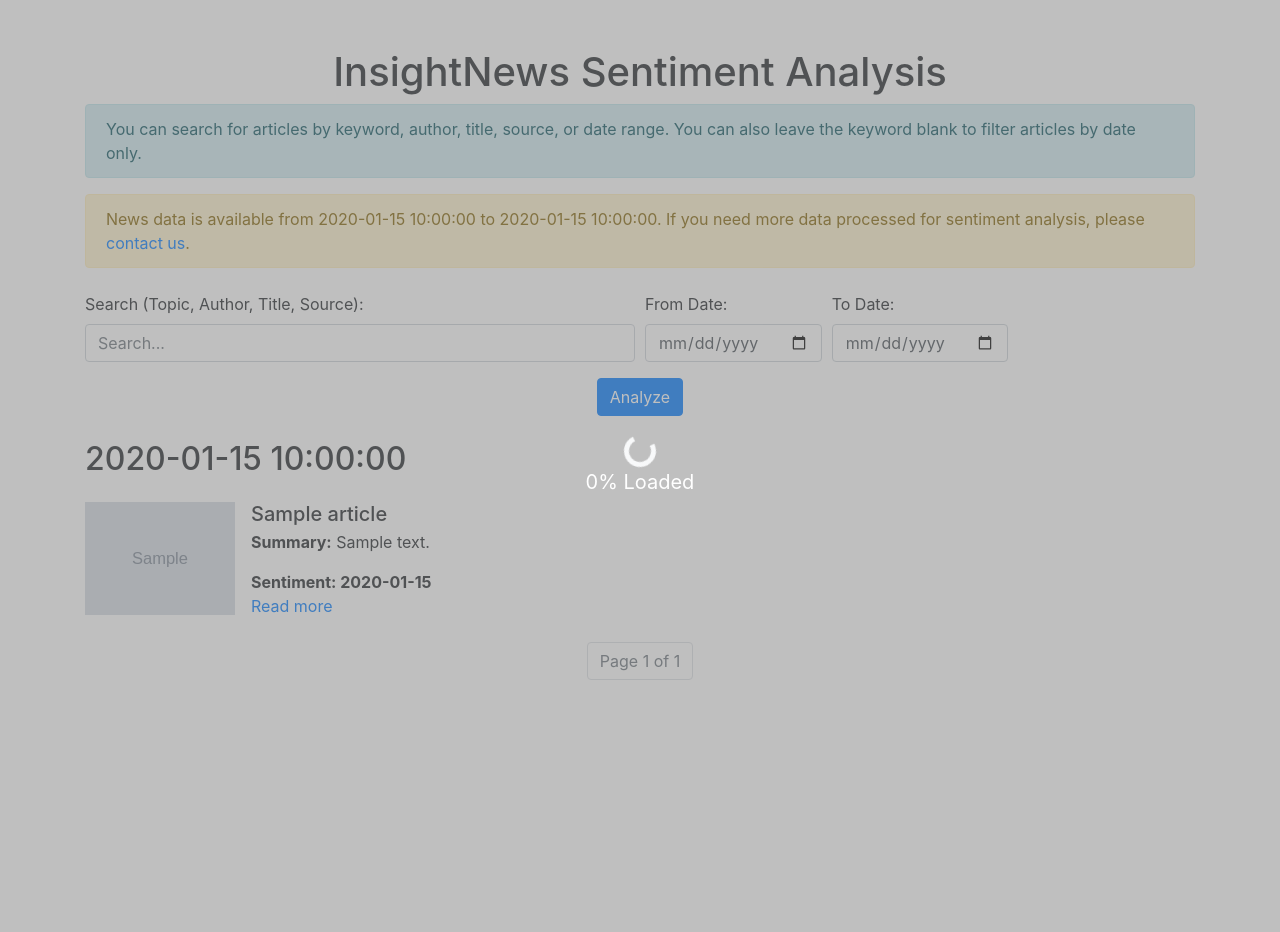
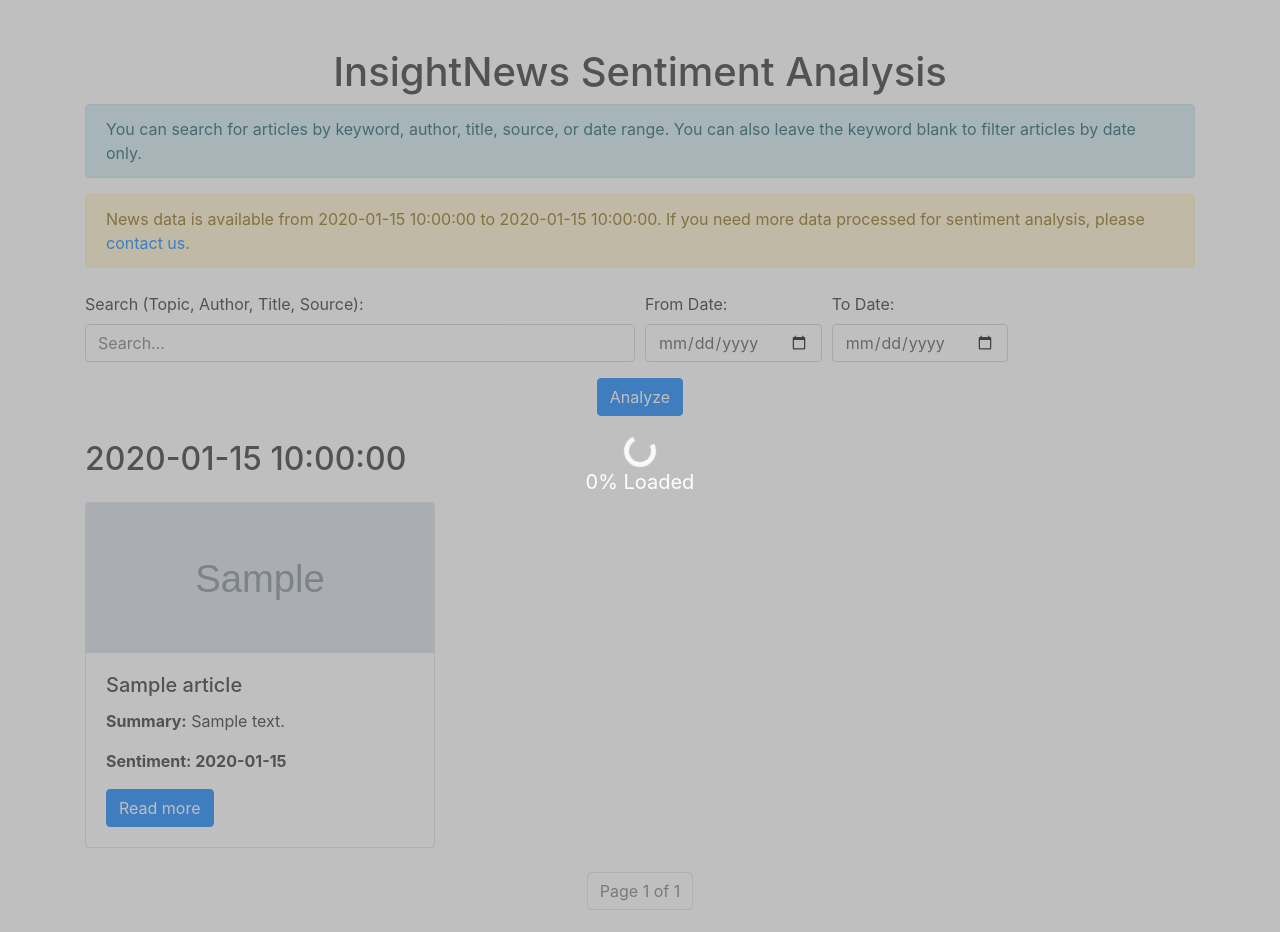
Before and after one commit to Avinash-Amudala/InsightNews-ISTE612, a Flask app: template src/templates/index.html in a window 1280 px wide. Run offline with Flask 3, Linux system fonts and the light colour scheme; the template is opened without the code that fills it: most values are stand-ins (such as "Sample title", 1, 10 or a date in 2020); grey boxes marked "Sample" are stand-in pictures; parts of the project's set-up code (start-up, migrations or seed data) failed here and were passed over; some libraries are stand-ins or nearby versions.

Commit message:
update UI to cards

```diff
--- a/src/templates/index.html
+++ b/src/templates/index.html
@@ -22,10 +22,22 @@
             justify-content: center;
             align-items: center;
             flex-direction: column;
+            transition: opacity 0.5s;
         }
         #articles-container {
             position: relative;
             min-height: 200px;
+        }
+        .card {
+            transition: transform 0.2s, box-shadow 0.2s;
+        }
+        .card:hover {
+            transform: translateY(-10px);
+            box-shadow: 0 4px 8px rgba(0, 0, 0, 0.2);
+        }
+        .card img {
+            max-height: 150px;
+            object-fit: cover;
         }
     </style>
 </head>
@@ -66,20 +78,21 @@
     <div id="articles-container">
         {% if articles %}
         <h2 class="my-4">{{ query or from_date or to_date and 'Search Results' or 'Latest News' }}</h2>
-        <ul class="list-unstyled">
+        <div class="row">
             {% for article in articles %}
-            <li class="media mb-4">
-                <img src="{{ article.image }}" class="mr-3" alt="Image for {{ article.topic }}" style="width: 150px;">
-                <div class="media-body">
-                    <h5 class="mt-0 mb-1">{{ article.title }}</h5>
-                    <p><strong>Summary:</strong> {{ article.summary }}</p>
-                    <!-- <p>{{ article.content }}</p> -->
-                    <strong>Sentiment: {{ article.sentiment }}</strong><br>
-                    <a href="{{ article.url }}" target="_blank">Read more</a>
+            <div class="col-md-4 mb-4">
+                <div class="card">
+                    <img src="{{ article.image }}" class="card-img-top" alt="Image for {{ article.topic }}">
+                    <div class="card-body">
+                        <h5 class="card-title">{{ article.title }}</h5>
+                        <p class="card-text"><strong>Summary:</strong> {{ article.summary }}</p>
+                        <p class="card-text"><strong>Sentiment: {{ article.sentiment }}</strong></p>
+                        <a href="{{ article.url }}" class="btn btn-primary" target="_blank">Read more</a>
+                    </div>
                 </div>
-            </li>
+            </div>
             {% endfor %}
-        </ul>
+        </div>
         <nav aria-label="Page navigation">
             <ul class="pagination justify-content-center">
                 {% if pagination.has_prev %}
@@ -112,41 +125,47 @@
 <script src="https://stackpath.bootstrapcdn.com/bootstrap/4.5.2/js/bootstrap.min.js"></script>
 <script>
     $(document).ready(function () {
-        $('form').on('submit', function () {
-            $('#loading-placeholder').show();
+        // Show the loading placeholder
+        function showLoading() {
+            $('#loading-placeholder').css('display', 'flex').hide().fadeIn();
             simulateLoading();
-        });
-
-        $(document).on('click', '.page-nav', function (e) {
-            e.preventDefault();
-            $('#loading-placeholder').show();
-            simulateLoading();
-            window.location.href = $(this).attr('href');
-        });
-
-        $(window).on('load', function() {
-            $('#loading-placeholder').hide();
-        });
-
-        $(document).ajaxStop(function () {
-            $('#loading-placeholder').hide();
-        });
-
-        function updateProgress(percentage) {
-            $('#loading-progress').text(percentage + '% Loaded');
         }
 
+        // Hide the loading placeholder
+        function hideLoading() {
+            $('#loading-placeholder').fadeOut();
+        }
+
+        // Simulate loading progress
         function simulateLoading() {
-            var percentage = 0;
-            var interval = setInterval(function () {
+            let percentage = 0;
+            const interval = setInterval(function () {
                 if (percentage >= 100) {
                     clearInterval(interval);
                 } else {
                     percentage += 1;
-                    updateProgress(percentage);
+                    $('#loading-progress').text(percentage + '% Loaded');
                 }
-            }, 200);
+            }, 50);
         }
+
+        // Form submission event handler
+        $('form').on('submit', function (e) {
+            showLoading();
+            // Allow the form to submit naturally
+        });
+
+        // Pagination link click event handler
+        $(document).on('click', '.page-nav', function (e) {
+            e.preventDefault();
+            showLoading();
+            window.location.href = $(this).attr('href');
+        });
+
+        // Ensure loading placeholder is hidden after page load
+        $(window).on('load', function() {
+            hideLoading();
+        });
     });
 </script>
 </body>
```
